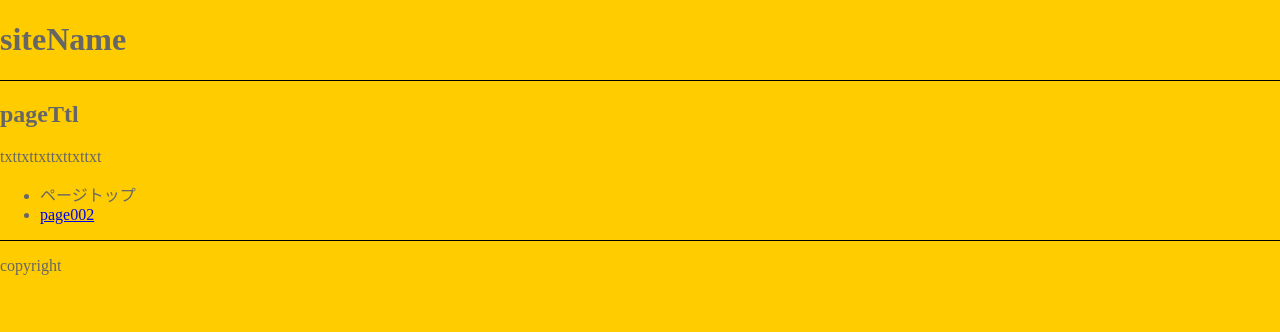
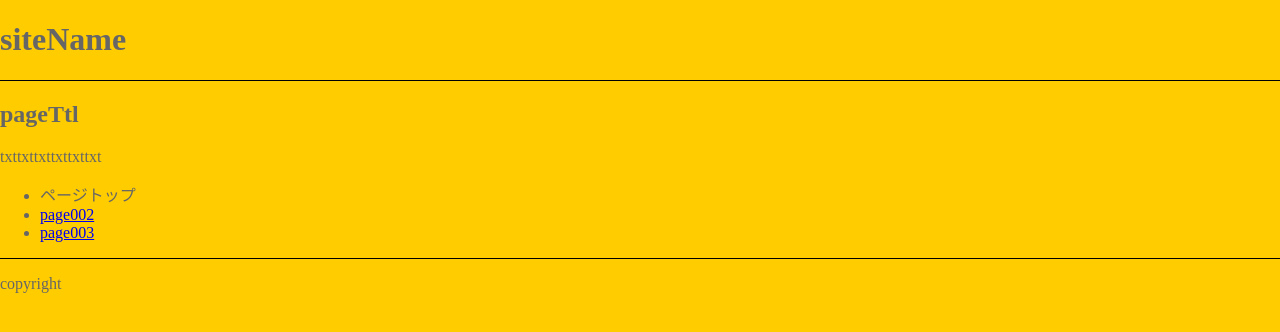
Before and after one commit to akh40/gittest, a plain HTML site: page index.html in a window 1280 px wide. Drawn offline with Linux system fonts and the light colour scheme.

Commit message:
page003.css追加と各ページにリンク追加

```diff
--- /dev/null
+++ b/cmn/css/page003.css
@@ -0,0 +1,3 @@
+@charset "utf-8";
+
+body{background:#06f; color:#fff;}
--- a/index.html
+++ b/index.html
@@ -22,6 +22,7 @@
   	<ul>
   		<li>ページトップ</li>
   		<li><a href="page002.html">page002</a></li>
+  		<li><a href="page003.html">page003</a></li>
   	</ul>
   </nav>
 
```
Also changed, not shown: page002.html (+1 -0 lines), page003.html (+1 -0 lines).
